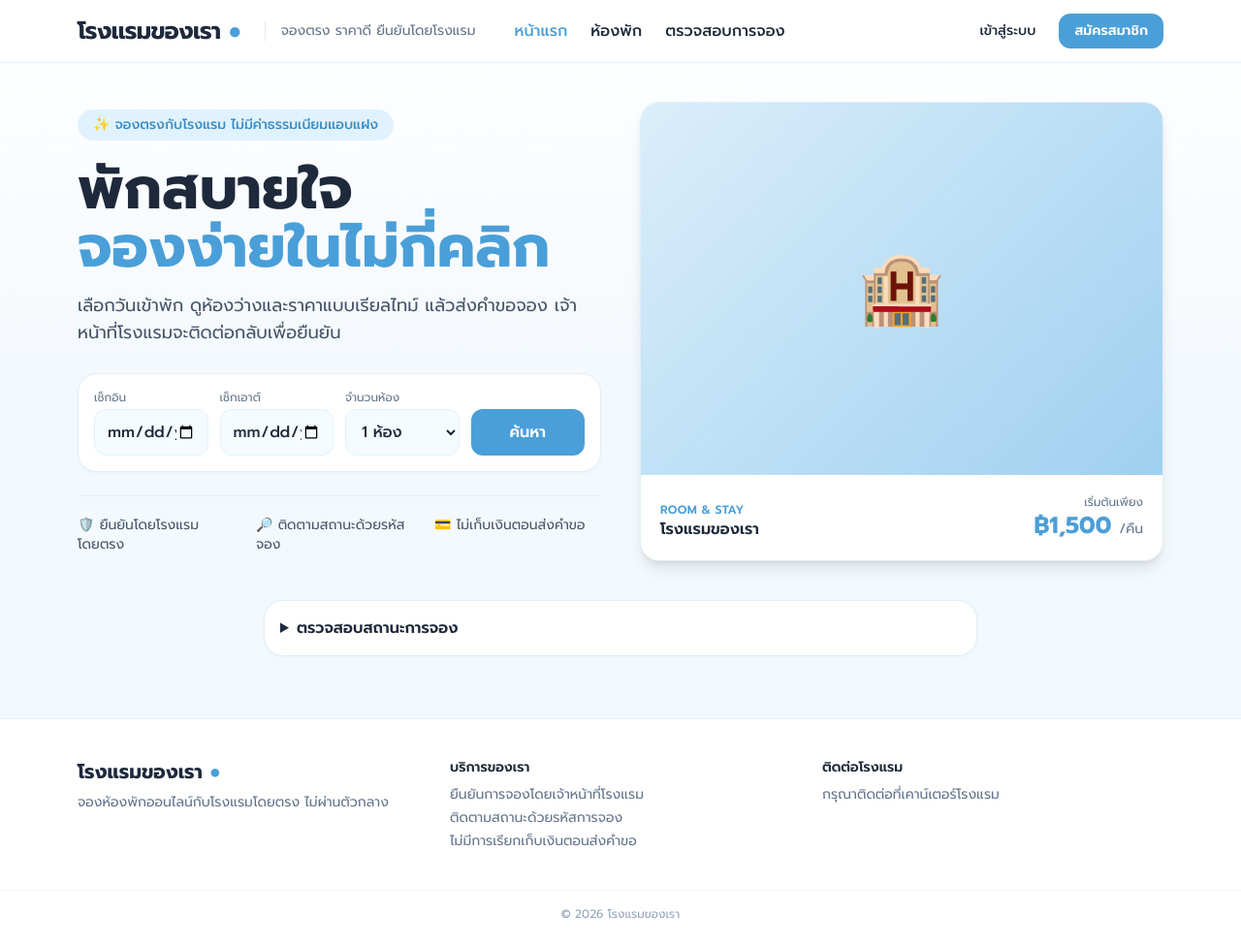
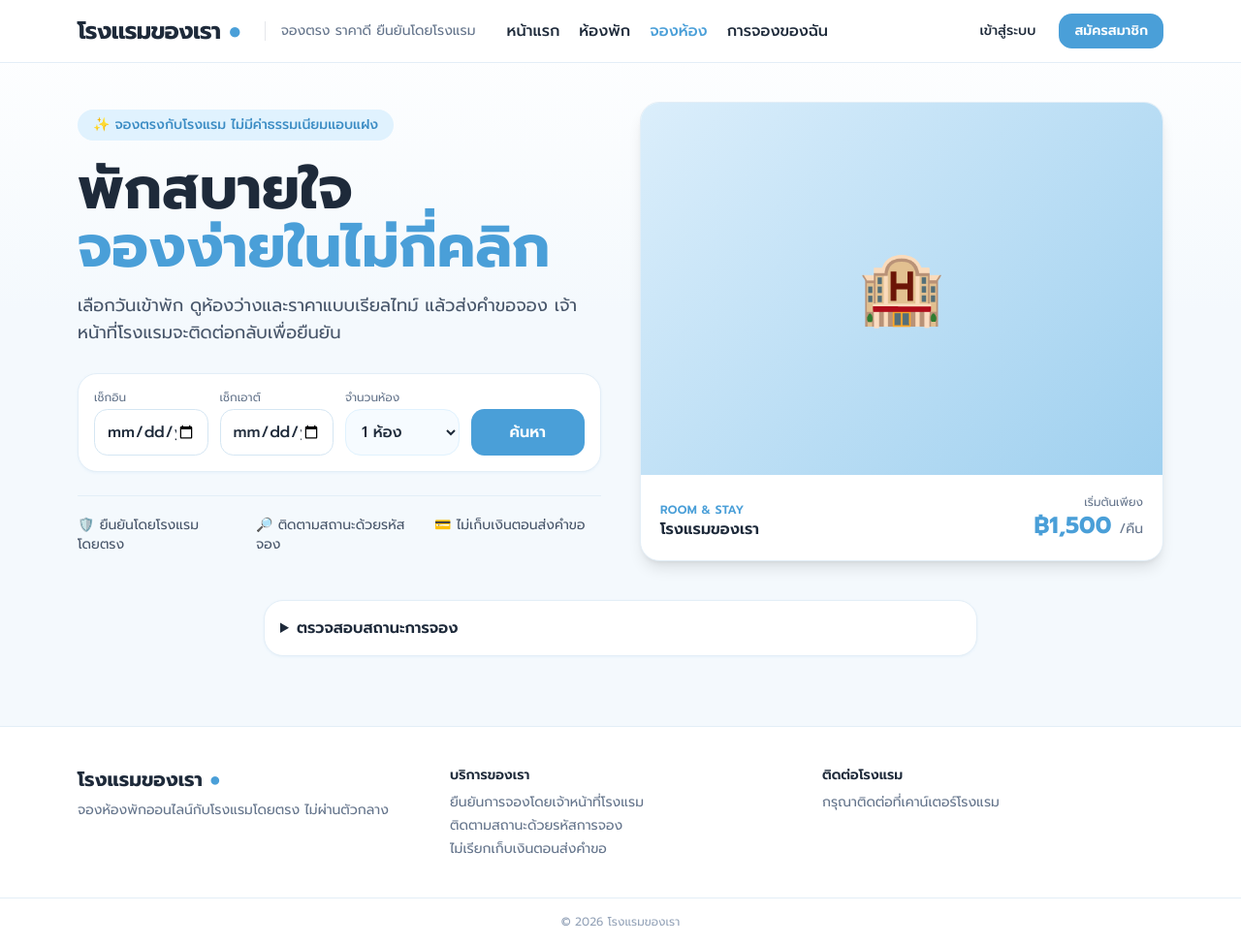
Before and after one commit to mnbvcxzz0234-del/hotel_revenue, a PHP site: page /book.php in a window 1280 px wide. Shown: the whole page at 97% size. Before the commit the page ends 948 px from the top, so only its background shows below. Run offline with PHP 8.4, Linux system fonts and the light colour scheme; data comes from the database, SQL or seed files in the repository; some libraries are stand-ins or nearby versions.

Commit message:
Add files via upload

```diff
--- a/pub_layout.php
+++ b/pub_layout.php
@@ -1,38 +1,18 @@
 <?php
-// โครงหน้าร่วมสำหรับหน้าลูกค้า (ธีมฟ้าอ่อน มุมมน อ่านง่าย)
-function pub_head($title, $hotel) {
-    return '<!doctype html><html lang="th"><head><meta charset="utf-8"><meta name="viewport" content="width=device-width,initial-scale=1"><title>' . h($title) . ' · ' . h($hotel) . '</title>'
-        . '<link rel="preconnect" href="https://fonts.googleapis.com"><link rel="preconnect" href="https://fonts.gstatic.com" crossorigin>'
-        . '<link href="https://fonts.googleapis.com/css2?family=Prompt:wght@300;400;500;600;700&display=swap" rel="stylesheet">'
-        . '<script src="https://cdn.tailwindcss.com"></script>'
-        . '<style>body{font-family:"Prompt",system-ui,sans-serif;background:linear-gradient(#fff,#f4f9fd 40%,#f4f9fd);color:#1e293b}'
-        . 'input,select,textarea{font-family:inherit}.card{background:#fff;border:1px solid #e3eef7;border-radius:1.25rem;box-shadow:0 1px 3px rgba(74,159,216,.08)}'
-        . '.btn{background:#4a9fd8;color:#fff;border-radius:.75rem;font-weight:600}.btn:hover{background:#3b8cc4}</style></head>';
+// โครงหน้าร่วมสำหรับหน้าลูกค้า (สไตล์ Lobbii: ฟ้าอ่อน มุมมน) — ใช้ theme.php
+require_once __DIR__ . '/theme.php';
+function pub_head($title, $hotel) { return '<!doctype html><html lang="th"><head>' . theme_head($title . ' · ' . $hotel) . '</head>'; }
+function pub_nav($me, $hotel, $next = '') {
+    if ($me) $r = '<a href="account.php" class="flex items-center gap-2 border rounded-xl px-3 py-1.5 font-medium" style="border-color:var(--line)"><span class="w-7 h-7 rounded-lg grid place-items-center" style="background:var(--tint);color:var(--p)">' . h(mb_substr($me['name'], 0, 1)) . '</span>' . h($me['name']) . '</a>'
+        . '<form method="post" action="customer_logout.php" class="inline"><input type="hidden" name="t" value="' . csrf() . '"><button style="color:var(--mute)">ออกจากระบบ</button></form>';
+    else $r = '<a href="customer_login.php' . ($next ? '?next=' . h($next) : '') . '" class="font-medium px-3 py-2">เข้าสู่ระบบ</a><a href="customer_register.php" class="btn px-4 py-2">สมัครสมาชิก</a>';
+    return theme_nav($hotel, 'จองตรง ราคาดี ยืนยันโดยโรงแรม',
+        ['home.php' => 'หน้าแรก', 'home.php#rooms' => 'ห้องพัก', 'book.php' => 'จองห้อง', 'account.php' => 'การจองของฉัน'], basename($_SERVER['PHP_SELF']), $r);
 }
-function pub_nav($me, $hotel, $next = '') {
-    $o  = '<header class="sticky top-0 z-30 bg-white/95 backdrop-blur border-b border-sky-100"><div class="max-w-6xl mx-auto px-4 h-16 flex items-center gap-6">';
-    $o .= '<a href="book.php" class="text-2xl font-bold tracking-tight">' . h($hotel) . ' <span class="text-[#4a9fd8]">●</span></a>';
-    $o .= '<span class="hidden lg:block text-sm text-slate-500 border-l pl-4">จองตรง ราคาดี ยืนยันโดยโรงแรม</span>';
-    $o .= '<nav class="hidden md:flex items-center gap-6 font-medium ml-4"><a href="book.php" class="text-[#4a9fd8]">หน้าแรก</a><a href="book.php#rooms" class="hover:text-[#4a9fd8]">ห้องพัก</a><a href="book.php#track" class="hover:text-[#4a9fd8]">ตรวจสอบการจอง</a></nav>';
-    $o .= '<div class="ml-auto flex items-center gap-3 text-sm">';
-    if ($me) {
-        $o .= '<a href="account.php" class="flex items-center gap-2 border border-sky-100 rounded-xl px-3 py-1.5 font-medium"><span class="w-7 h-7 rounded-lg bg-sky-100 text-[#4a9fd8] grid place-items-center">' . h(mb_substr($me['name'], 0, 1)) . '</span>' . h($me['name']) . '</a>'
-            . '<form method="post" action="customer_logout.php" class="inline"><input type="hidden" name="t" value="' . csrf() . '"><button class="text-slate-500 hover:underline">ออกจากระบบ</button></form>';
-    } else {
-        $o .= '<a href="customer_login.php' . ($next ? '?next=' . h($next) : '') . '" class="font-medium px-3 py-2">เข้าสู่ระบบ</a><a href="customer_register.php" class="btn px-4 py-2">สมัครสมาชิก</a>';
-    }
-    return $o . '</div></div></header>';
-}
-function pub_footer($hotel, $tel = '') {
-    return '<footer class="mt-12 border-t border-sky-100 bg-white"><div class="max-w-6xl mx-auto px-4 py-10 grid gap-8 md:grid-cols-3 text-sm">'
-        . '<div><div class="text-xl font-bold">' . h($hotel) . ' <span class="text-[#4a9fd8]">●</span></div><p class="text-slate-500 mt-2">จองห้องพักออนไลน์กับโรงแรมโดยตรง ไม่ผ่านตัวกลาง</p></div>'
-        . '<div><div class="font-semibold mb-2">บริการของเรา</div><ul class="space-y-1 text-slate-500"><li>ยืนยันการจองโดยเจ้าหน้าที่โรงแรม</li><li>ติดตามสถานะด้วยรหัสการจอง</li><li>ไม่มีการเรียกเก็บเงินตอนส่งคำขอ</li></ul></div>'
-        . '<div><div class="font-semibold mb-2">ติดต่อโรงแรม</div><div class="text-slate-500">' . ($tel ? 'โทร ' . h($tel) : 'กรุณาติดต่อที่เคาน์เตอร์โรงแรม') . '</div></div>'
-        . '</div><div class="border-t border-sky-50 py-4 text-center text-xs text-slate-400">© ' . date('Y') . ' ' . h($hotel) . '</div></footer>';
-}
+function pub_footer($hotel, $tel = '') { return theme_footer($hotel, $tel); }
 function pub_top($title) {
     $me = cust(db()); $hotel = getenv('HOTEL_NAME') ?: 'โรงแรมของเรา';
     echo pub_head($title, $hotel) . '<body class="min-h-screen">' . pub_nav($me, $hotel);
-    echo '<main class="max-w-2xl mx-auto p-4 space-y-4 mt-6">';
+    echo '<main class="max-w-3xl mx-auto p-4 space-y-4 mt-6">';
 }
 function pub_bottom() { $hotel = getenv('HOTEL_NAME') ?: 'โรงแรมของเรา'; echo '</main>' . pub_footer($hotel, getenv('HOTEL_PHONE') ?: '') . '</body></html>'; }
--- /dev/null
+++ b/theme.php
@@ -0,0 +1,52 @@
+<?php
+// ธีมกลางสไตล์ Lobbii: ฟ้าอ่อน มุมมน ฟอนต์ Prompt — ใช้ทั้งหน้าลูกค้าและหน้าผู้ดูแล
+// ทับคลาส Tailwind เดิม (indigo/slate/rounded-xl) จึงทำให้ทุกหน้าที่มีอยู่เปลี่ยนโทนตามอัตโนมัติ
+function theme_head($title) {
+    return '<meta charset="utf-8"><meta name="viewport" content="width=device-width,initial-scale=1"><title>' . h($title) . '</title>'
+    . '<link rel="preconnect" href="https://fonts.googleapis.com"><link rel="preconnect" href="https://fonts.gstatic.com" crossorigin>'
+    . '<link href="https://fonts.googleapis.com/css2?family=Prompt:wght@300;400;500;600;700&display=swap" rel="stylesheet">'
+    . '<script src="https://cdn.tailwindcss.com"></script><style>' . theme_css() . '</style>';
+}
+function theme_css() { return <<<'CSS'
+:root{--p:#4a9fd8;--pd:#3b8cc4;--tint:#eaf4fb;--ink:#1e2a3a;--mute:#64748b;--line:#e3eef7}
+body{font-family:"Prompt",system-ui,sans-serif;background:linear-gradient(#fff,#f4f9fd 40%,#f4f9fd) fixed;color:var(--ink)}
+input,select,textarea,button{font-family:inherit}
+body .bg-slate-100{background:transparent}
+body .bg-indigo-600,body .bg-indigo-700,body .bg-emerald-600,.btn{background:var(--p)!important;color:#fff!important;border-radius:.85rem;font-weight:600;transition:.15s}
+body .bg-indigo-600:hover,body .bg-emerald-600:hover,.btn:hover{background:var(--pd)!important}
+body .text-indigo-600,body .text-indigo-700{color:var(--p)}
+body .rounded,body .rounded-xl,body .rounded-lg{border-radius:1rem}
+body .bg-white.shadow,body .bg-white.rounded-xl,.card{background:#fff;border:1px solid var(--line);border-radius:1.25rem;box-shadow:0 1px 3px rgba(74,159,216,.08)}
+body table{border-collapse:separate;border-spacing:0;overflow:hidden}
+body .bg-slate-50{background:#f4f9fd}
+body .border-t{border-color:var(--line)}
+body input:not([type=checkbox]):not([type=radio]),body select,body textarea{border:1px solid #d5e6f3;border-radius:.85rem;background:#fff}
+body input:focus,body select:focus,body textarea:focus{outline:2px solid #bfe0f5;border-color:var(--p)}
+.chip{display:inline-flex;align-items:center;gap:.4rem;padding:.55rem 1rem;border:1px solid var(--line);border-radius:.9rem;background:#fff;font-weight:500;font-size:.9rem}
+.chip.on{background:var(--p);color:#fff;border-color:var(--p)}
+.tint{background:var(--tint);color:var(--pd);border-radius:999px;padding:.2rem .7rem;font-size:.8rem;font-weight:500}
+.toggle{display:inline-flex;gap:.25rem;padding:.25rem;border:1px solid var(--line);background:var(--tint);border-radius:1rem}
+.toggle a,.toggle span{padding:.45rem 1rem;border-radius:.8rem;font-weight:500;font-size:.9rem}
+.toggle .on{background:var(--p);color:#fff}
+.ph{background:linear-gradient(135deg,#eaf4fb,#d6ebf8);display:grid;place-items:center;font-size:2.5rem}
+CSS; }
+// แถบเมนูแบบ Lobbii (logo + tagline + ลิงก์ + ชิปผู้ใช้)
+function theme_nav($brand, $tag, $links, $cur, $right, $badge = []) {
+    $o = '<header class="sticky top-0 z-30 bg-white/95 backdrop-blur border-b" style="border-color:var(--line)"><div class="max-w-6xl mx-auto px-4 h-16 flex items-center gap-6">'
+       . '<a href="' . h($links ? array_key_first($links) : '#') . '" class="text-2xl font-bold tracking-tight whitespace-nowrap">' . h($brand) . ' <span style="color:var(--p)">●</span></a>'
+       . '<span class="hidden lg:block text-sm border-l pl-4" style="color:var(--mute)">' . h($tag) . '</span>'
+       . '<nav class="flex items-center gap-5 font-medium ml-2 overflow-x-auto">';
+    foreach ($links as $u => $n) {
+        $on = basename($u) === $cur;
+        $o .= '<a href="' . h($u) . '" class="whitespace-nowrap ' . ($on ? '' : 'hover:opacity-70') . '" style="' . ($on ? 'color:var(--p)' : '') . '">' . h($n)
+            . (!empty($badge[$u]) ? ' <span class="text-xs px-1.5 rounded-full bg-amber-300 text-slate-900">' . (int)$badge[$u] . '</span>' : '') . '</a>';
+    }
+    return $o . '</nav><div class="ml-auto flex items-center gap-3 text-sm">' . $right . '</div></div></header>';
+}
+function theme_footer($brand, $tel = '', $lead = 'จองห้องพักออนไลน์กับโรงแรมโดยตรง ไม่ผ่านตัวกลาง') {
+    return '<footer class="mt-14 bg-white border-t" style="border-color:var(--line)"><div class="max-w-6xl mx-auto px-4 py-10 grid gap-8 md:grid-cols-3 text-sm">'
+     . '<div><div class="text-xl font-bold">' . h($brand) . ' <span style="color:var(--p)">●</span></div><p class="mt-2" style="color:var(--mute)">' . h($lead) . '</p></div>'
+     . '<div><div class="font-semibold mb-2">บริการของเรา</div><ul class="space-y-1" style="color:var(--mute)"><li>ยืนยันการจองโดยเจ้าหน้าที่โรงแรม</li><li>ติดตามสถานะด้วยรหัสการจอง</li><li>ไม่เรียกเก็บเงินตอนส่งคำขอ</li></ul></div>'
+     . '<div><div class="font-semibold mb-2">ติดต่อโรงแรม</div><div style="color:var(--mute)">' . ($tel ? 'โทร ' . h($tel) : 'กรุณาติดต่อที่เคาน์เตอร์โรงแรม') . '</div></div>'
+     . '</div><div class="border-t py-4 text-center text-xs" style="border-color:var(--line);color:#94a3b8">© ' . date('Y') . ' ' . h($brand) . '</div></footer>';
+}
```
Also changed, not shown: header.php (+7 -8 lines), home.php (added, +45 -0 lines), index.php (+7 -5 lines).
